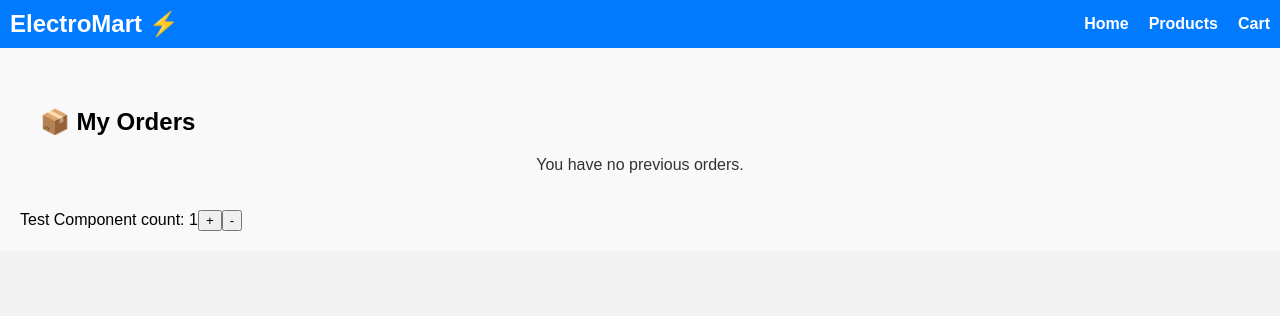
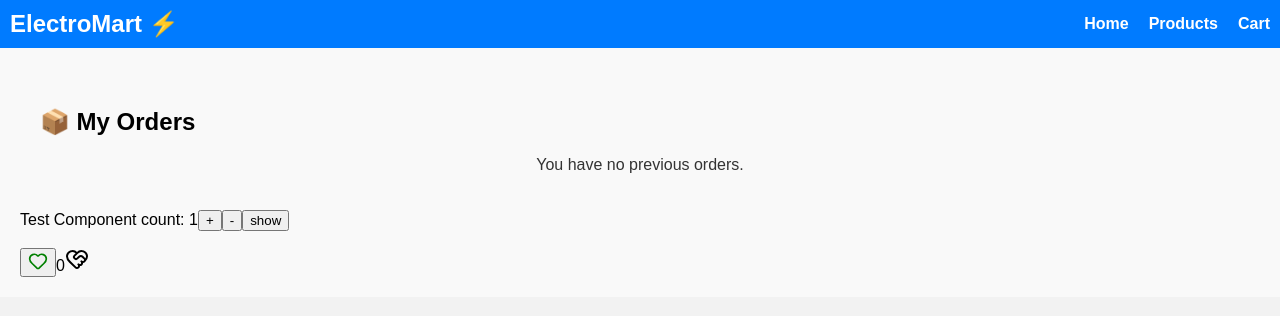
Before and after one commit to Team524342/Electro-E-commers, a React (Create React App) app in the folder frontend/: page /orders in a window 1280 px wide. Shown: the top 316 px of the page. Built offline with nearby package versions, Linux system fonts and the light colour scheme; the HTML template or start-up script is replaced by a standard one.

Commit message:
feat: update Test component with lucide-react icons and conditional rendering

```diff
--- a/frontend/package.json
+++ b/frontend/package.json
@@ -8,7 +8,7 @@
     "@testing-library/react": "^16.3.0",
     "@testing-library/user-event": "^13.5.0",
     "axios": "^1.12.2",
-  "lucide-react": "^0.258.0",
+    "lucide-react": "^0.555.0",
     "react": "^19.2.0",
     "react-dom": "^19.2.0",
     "react-router-dom": "^7.9.4",
--- a/frontend/src/components/test.jsx
+++ b/frontend/src/components/test.jsx
@@ -1,4 +1,6 @@
 import React, { useState } from "react";
+import { Heart,HeartHandshakeIcon } from "lucide-react";
+
 export default function Test() {
 const [count, setCount] = useState(1);
 const handleClick = () => {
@@ -9,9 +11,32 @@ const decrement =() =>{
         setCount(count - 1)
     )
 }
+const [showpara, setShowpara] = useState(false);
+const handleClicks =() => {
+    setShowpara (!showpara)
+}
+
+const [counts, setCounts]= useState(0);
+const [like, setLike]= useState(false);
+const liked =( ) => {
+    if (like) {
+        setLike(false);
+        setCounts(counts-1);
+    }
+    else {
+        setLike(true);
+        setCounts(counts+1);
+    }
+}
     return (<div>Test Component count: {count}
         <button type="button" onClick={handleClick}>+</button>
         <button type="button" onClick={decrement} disabled={count===0}> -</button>
+        <button type="button" onClick={handleClicks}>{showpara ? "hide" : "show"}</button>
+        <p>{showpara && "This is a paragraph shown conditionally."  }</p>
+        <button type="button" onClick={liked} >{like ? <Heart size={20} color="red"/> : <Heart size={20} color="green"/>}</button>{counts}
+
+        <HeartHandshakeIcon />
     </div>
     );
+
 }
```
Also changed, not shown: 1 other file (tests, documents, lock files or other folders).
